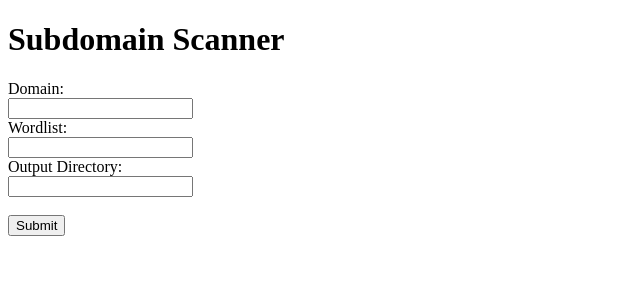
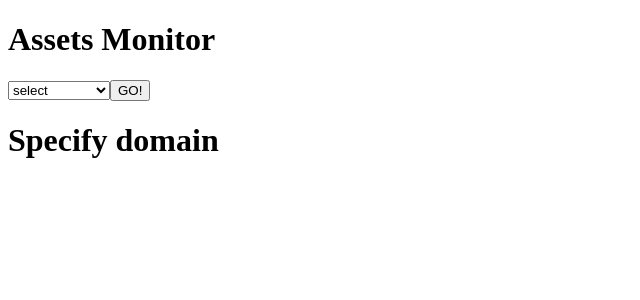
Before and after one commit to jonathann403/assets-monitor, a Flask app: page / in a window 1280 px wide. Shown: the top 300 px of the page, without its empty margins (0-640 px from the left). Run offline with Flask 3, Linux system fonts and the light colour scheme.

Commit message:
added the index.html that I've forgotten

```diff
--- a/app/templates/index.html
+++ b/app/templates/index.html
@@ -23,7 +23,19 @@
     </style>
 </head>
 <body>
-    <h1>Subdomain Scanner</h1>
+    <h1>Assets Monitor</h1>
+    {% if domains %}
+        <form action="/" method="get">
+            <select id="domain" name="domain">
+                <option value="">select</option>
+                {% for domain in domains %}
+                    <option value="{{ domain }}">{{ domain }}</option>
+                {% endfor %}
+            </select><input type="submit" value="GO!">
+        </form>
+    {% endif %}
+
+    <!--
     <form method="post">
         <label for="domain">Domain:</label><br>
         <input type="text" id="domain" name="domain" required><br>
@@ -33,6 +45,7 @@
         <input type="text" id="output_file" name="output_file" required><br><br>
         <input type="submit" value="Submit">
     </form>
+    -->
 
 
 {% if data %}
@@ -59,9 +72,6 @@
                 <th>Lines</th>
                 <th>Status Code</th>
                 <th>Content Length</th>
-                <th>Failed</th>
-                <th>Page Type</th>
-                <th>pHash</th>
             </tr>
         </thead>
         <tbody>
@@ -81,28 +91,20 @@
                 <td>{{ item.path }}</td>
                 <td>{{ item.time }}</td>
                 <td>{{ item.a.0 }}</td>
-                <td>{{ item.tech.0 if item.tech is defined else "none"}}</td>
+                <td>{{ item.tech | join(', ') if item.tech is defined else "none"}}</td>
                 <td>{{ item.words }}</td>
                 <td>{{ item.lines }}</td>
                 <td>{{ item.status_code }}</td>
                 <td>{{ item.content_length }}</td>
-                <td>{{ item.failed }}</td>
-                <td>{{ item.knowledgebase.PageType }}</td>
-                <td>{{ item.knowledgebase.pHash }}</td>
             </tr>
             {% endfor %}
         </tbody>
     </table>
+
+{% else %}
+    <h1>Specify domain</h1>
 {% endif %}
 
-{% if subdomains %}
-    <h1>Subdomains</h1>
-    <ul>
-        {% for subdomain in subdomains %}
-        <li>{{ subdomain }}</li>
-        {% endfor %}
-    </ul>
-{% endif %}
 
 </body>
 </html>
```
